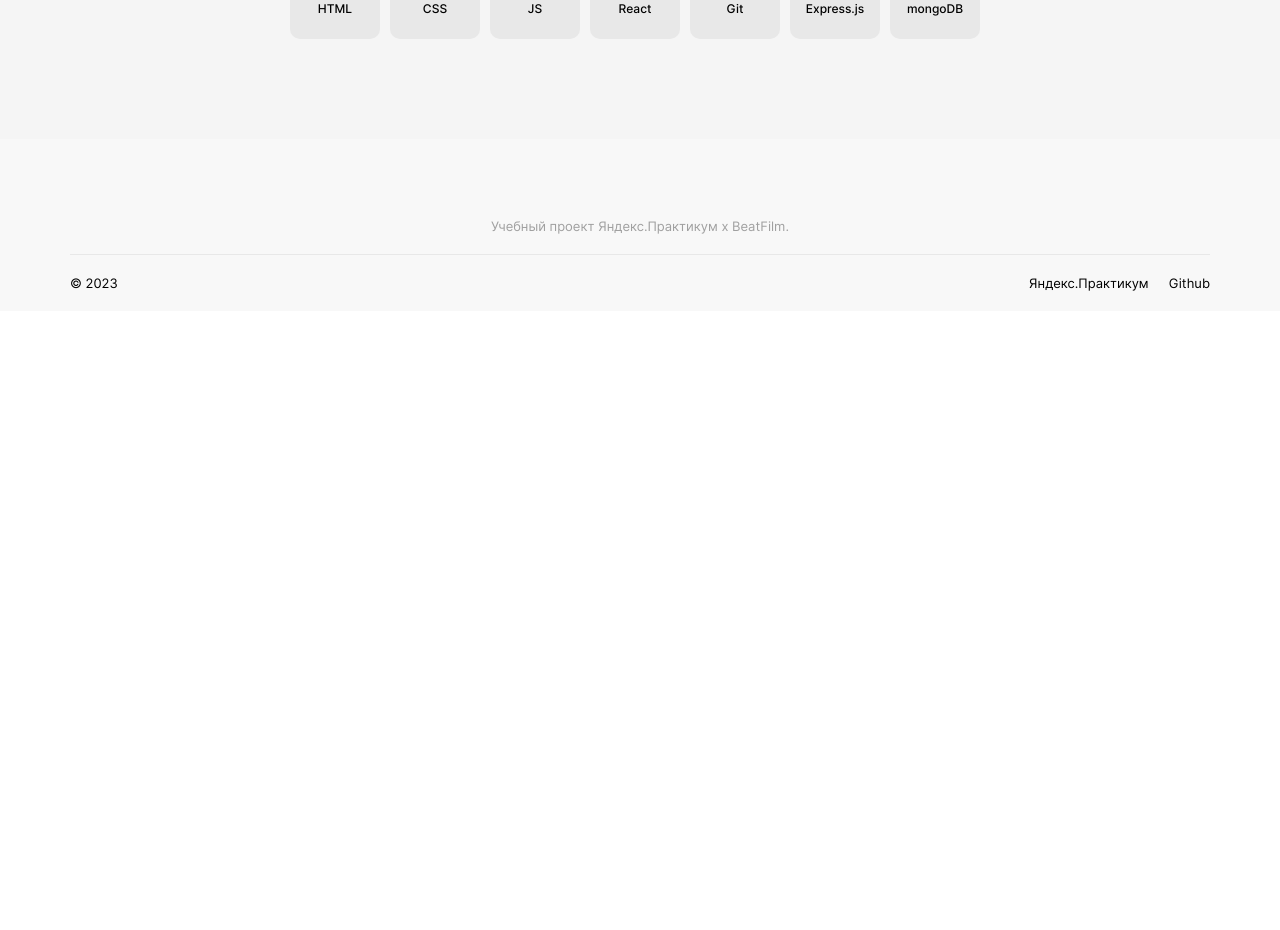
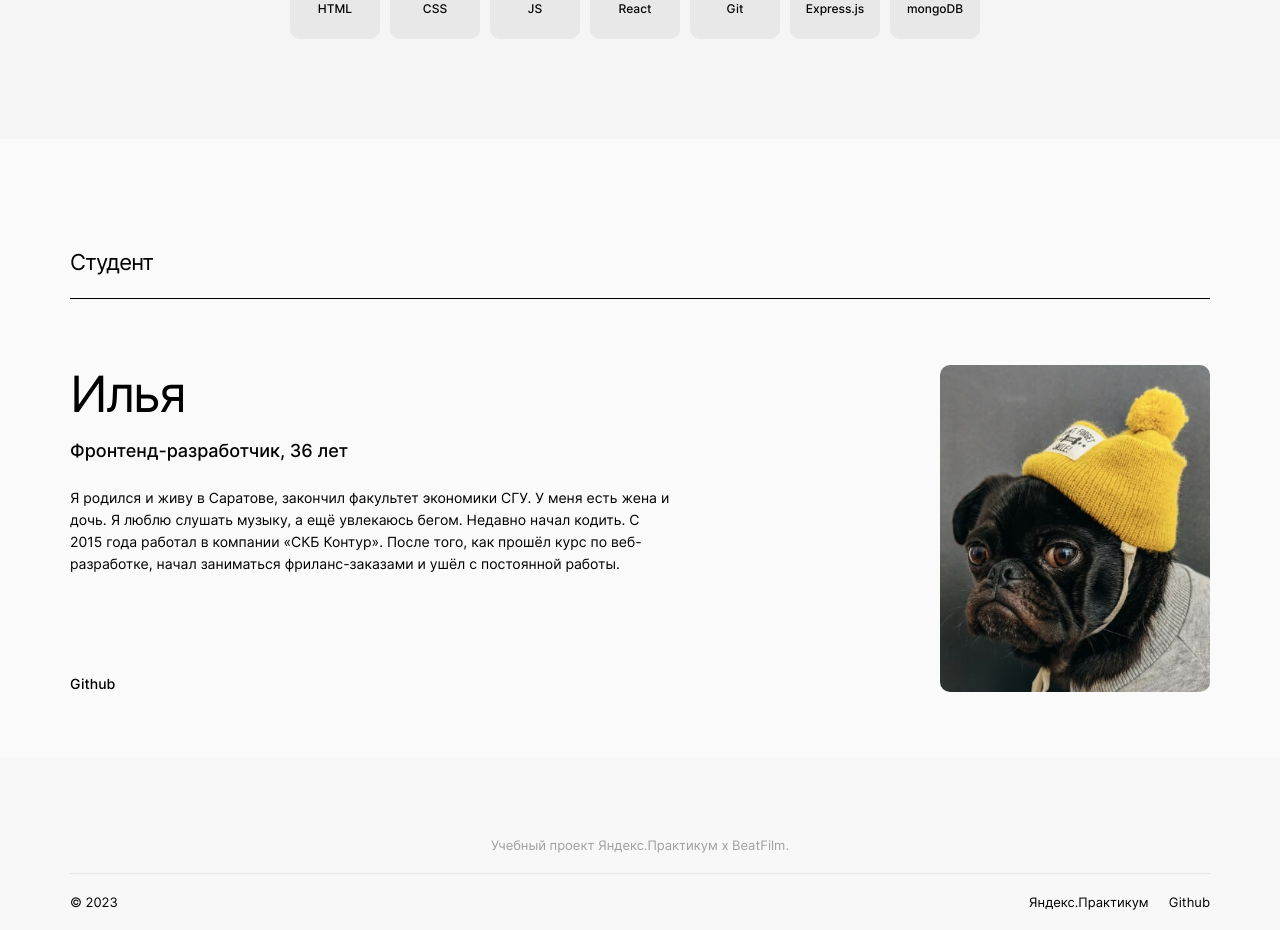
Before and after one commit to Ilia853/movies-explorer-frontend, a React (Create React App) app: page / in a window 1280 px wide. Shown: the part 1680-2610 px from the top of the page. Before the commit the page ends 1991 px from the top, so only its background shows below. Built offline with nearby package versions, Linux system fonts and the light colour scheme; the HTML template or start-up script is replaced by a standard one.

Commit message:
main-about-me

```diff
--- /dev/null
+++ b/src/components/AboutMe/AboutMe.css
@@ -0,0 +1,61 @@
+.about-me {
+    max-width: 1280px;
+    margin: 0 auto;
+    background: #FAFAFA;
+    display: flex;
+    flex-direction: column;
+    font-family: 'Inter';
+    font-style: normal;
+    color: #000;
+}
+
+.about-me__information {
+    display: flex;
+    margin: 66px 70px;
+    justify-content: space-between;
+}
+
+.about-me__text {
+    display: flex;
+    flex-direction: column;
+}
+
+.about-me__name {
+    font-size: 50px;
+    font-weight: 400;
+    line-height: 58px;
+    letter-spacing: -2px;
+    margin: 0;
+}
+
+.about-me__job-age {
+    font-size: 18px;
+    font-weight: 500;
+    line-height: 20px;
+    margin: 18px 0 0;
+}
+
+.about-me__discription {
+    font-size: 14px;
+    font-weight: 400;
+    line-height: 22px;
+    max-width: 600px;
+    margin: 26px 0 0;
+}
+
+.about-me__github {
+    text-decoration: none;
+    color: #000;
+    font-size: 14px;
+    font-weight: 500;
+    line-height: normal;
+    margin: 100px 0 0;
+    max-width: 60px;
+}
+
+.about-me__photo {
+    object-fit: cover;
+    width: 270px;
+    height: 327px;
+    border-radius: 10px;
+}
--- /dev/null
+++ b/src/components/AboutMe/AboutMe.js
@@ -0,0 +1,22 @@
+import React from "react";
+
+export default function AboutMe() {
+    return (
+        <section className="about-me">
+          <div className="title">
+            <h2 className="title__text">Студент</h2>
+          </div>
+          <div className="about-me__information">
+            <div className="about-me__text">
+              <h2 className="about-me__name">Илья</h2>
+              <h3 className="about-me__job-age">Фронтенд-разработчик, 36 лет</h3>
+              <p className="about-me__discription">Я родился и живу в Саратове, закончил факультет экономики СГУ. У меня есть жена
+                и дочь. Я люблю слушать музыку, а ещё увлекаюсь бегом. Недавно начал кодить. С 2015 года работал в компании «СКБ Контур». После того, как прошёл курс по веб-разработке, начал заниматься фриланс-заказами и ушёл с постоянной работы.</p>
+              <a className="about-me__github" href="https://github.com/Ilia853" target="blank">Github</a>
+            </div>
+            <img className="about-me__photo" src={require("../../images/me.jpg")} alt="фото студента" />
+          </div>
+        </section>
+
+    )
+}
--- a/src/components/Main/Main.js
+++ b/src/components/Main/Main.js
@@ -2,6 +2,7 @@ import React from "react";
 import Promo from "../Promo/Promo";
 import AboutProject from "../AboutProject/AboutProject";
 import Techs from "../Techs/Techs";
+import AboutMe from "../AboutMe/AboutMe";
 
 function Main() {
     return (
@@ -9,6 +10,7 @@ function Main() {
           <Promo />
           <AboutProject />
           <Techs />
+          <AboutMe />
         </main>
     )
 }
--- a/src/index.css
+++ b/src/index.css
@@ -9,5 +9,6 @@
 @import url(./components/NavTab/NavTab.css);
 @import url(./components/AboutProject/AboutProject.css);
 @import url(./components/Techs/Techs.css);
+@import url(./components/AboutMe/AboutMe.css);
 
 @import url(./components/Footer/Footer.css);
```
Also changed, not shown: src/images/me.jpg (added).
